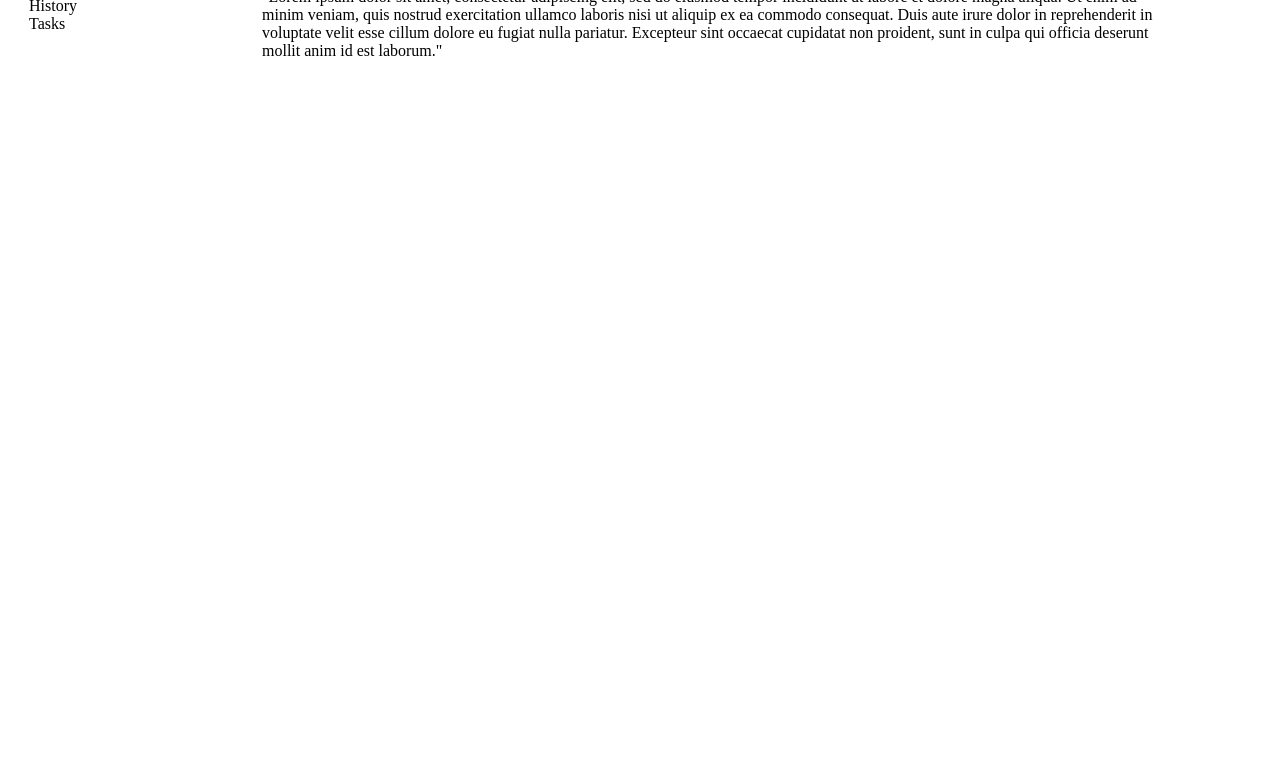
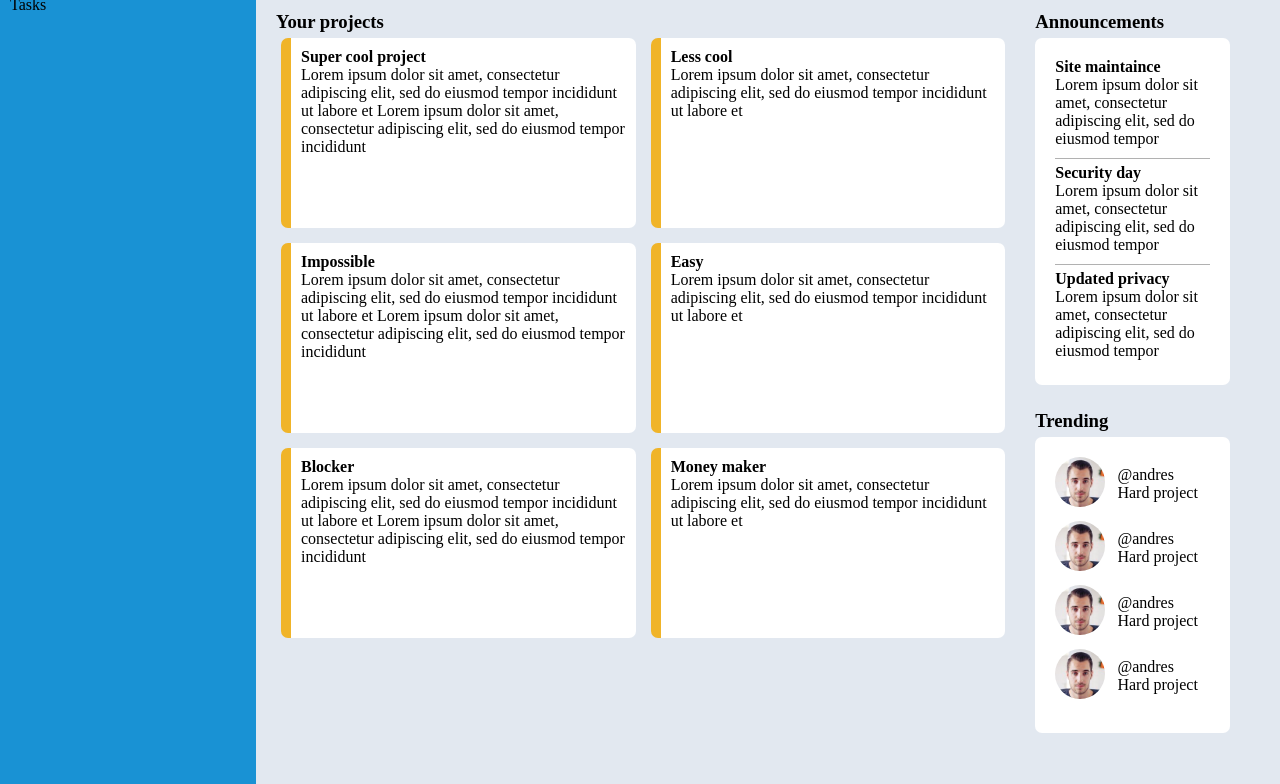
Before and after one commit to ditod1/07_dashboard, a plain HTML site: page index.html in a window 1280 px wide. Shown: the part 123-907 px from the top of the page. Before the commit the page ends 800 px from the top, so only its background shows below. Drawn offline with Linux system fonts and the light colour scheme.

Commit message:
Add specific grid layout and initial styling

```diff
--- a/index.html
+++ b/index.html
@@ -18,7 +18,7 @@
           <input type="text" name="search-bar" id="search-bar">
         </form>
         <div class="profile">
-          <h3>Morgan Oakley</h3>
+          <h4>Morgan Oakley</h4>
         </div>
       </div>
       <div class="bot">
@@ -44,10 +44,100 @@
       </ul>
     </div>
     <div class="content">
-      "Lorem ipsum dolor sit amet, consectetur adipiscing elit, sed do eiusmod tempor incididunt ut labore et dolore
-      magna aliqua. Ut enim ad minim veniam, quis nostrud exercitation ullamco laboris nisi ut aliquip ex ea commodo
-      consequat. Duis aute irure dolor in reprehenderit in voluptate velit esse cillum dolore eu fugiat nulla pariatur.
-      Excepteur sint occaecat cupidatat non proident, sunt in culpa qui officia deserunt mollit anim id est laborum."
+      <div class="projects">
+        <h3>Your projects</h3>
+        <div class="proj-content">
+          <div class="project">
+            <h4>Super cool project</h4>
+            <p>Lorem ipsum dolor sit amet, consectetur adipiscing elit, sed do eiusmod tempor incididunt ut labore et
+              Lorem ipsum dolor sit amet, consectetur adipiscing elit, sed do eiusmod tempor incididunt
+            </p>
+            <div class="opt"></div>
+          </div>
+          <div class="project">
+            <h4>Less cool</h4>
+            <p>Lorem ipsum dolor sit amet, consectetur adipiscing elit, sed do eiusmod tempor incididunt ut labore et
+            </p>
+            <div class="opt"></div>
+          </div>
+          <div class="project">
+            <h4>Impossible</h4>
+            <p>Lorem ipsum dolor sit amet, consectetur adipiscing elit, sed do eiusmod tempor incididunt ut labore et
+              Lorem ipsum dolor sit amet, consectetur adipiscing elit, sed do eiusmod tempor incididunt
+            </p>
+            <div class="opt"></div>
+          </div>
+          <div class="project">
+            <h4>Easy</h4>
+            <p>Lorem ipsum dolor sit amet, consectetur adipiscing elit, sed do eiusmod tempor incididunt ut labore et
+            </p>
+            <div class="opt"></div>
+          </div>
+          <div class="project">
+            <h4>Blocker</h4>
+            <p>Lorem ipsum dolor sit amet, consectetur adipiscing elit, sed do eiusmod tempor incididunt ut labore et
+              Lorem ipsum dolor sit amet, consectetur adipiscing elit, sed do eiusmod tempor incididunt
+            </p>
+            <div class="opt"></div>
+          </div>
+          <div class="project">
+            <h4>Money maker</h4>
+            <p>Lorem ipsum dolor sit amet, consectetur adipiscing elit, sed do eiusmod tempor incididunt ut labore et
+            </p>
+            <div class="opt"></div>
+          </div>
+        </div>
+      </div>
+      <div class="announcements">
+        <h3>Announcements</h3>
+        <div class="announce-cont">
+          <div class="announce">
+            <h4>Site maintaince</h4>
+            <p>Lorem ipsum dolor sit amet, consectetur adipiscing elit, sed do eiusmod tempor</p>
+          </div>
+          <div class="announce">
+            <h4>Security day</h4>
+            <p>Lorem ipsum dolor sit amet, consectetur adipiscing elit, sed do eiusmod tempor</p>
+          </div>
+          <div class="announce">
+            <h4>Updated privacy</h4>
+            <p>Lorem ipsum dolor sit amet, consectetur adipiscing elit, sed do eiusmod tempor</p>
+          </div>
+        </div>
+      </div>
+      <div class="trending">
+        <h3>Trending</h3>
+        <div class="users-cont">
+          <div class="user">
+            <a href="#"><img src="./img/user1.jpg" alt="User Image"></a>
+            <div class="user-info">
+              <p>@andres</p>
+              <p>Hard project</p>
+            </div>
+          </div>
+          <div class="user">
+            <a href="#"><img src="./img/user1.jpg" alt="User Image"></a>
+            <div class="user-info">
+              <p>@andres</p>
+              <p>Hard project</p>
+            </div>
+          </div>
+          <div class="user">
+            <a href="#"><img src="./img/user1.jpg" alt="User Image"></a>
+            <div class="user-info">
+              <p>@andres</p>
+              <p>Hard project</p>
+            </div>
+          </div>
+          <div class="user">
+            <a href="#"><img src="./img/user1.jpg" alt="User Image"></a>
+            <div class="user-info">
+              <p>@andres</p>
+              <p>Hard project</p>
+            </div>
+          </div>
+        </div>
+      </div>
     </div>
   </div>
 </body>
--- a/style.css
+++ b/style.css
@@ -6,12 +6,12 @@
 .main-cont {
   display: grid;
   grid-template-columns: 1fr 4fr;
-  padding: 10px;
   box-sizing: border-box;
 }
 
 .header {
-  padding: 7px;
+  padding: 20px 30px 0px 40px;
+  margin-bottom: 10px;
   grid-column: 2/3;
 }
 
@@ -20,18 +20,19 @@
   justify-content: space-between;
   align-items: center;
   margin-bottom: 20px;
-  padding-right: 120px;
+  padding-right: 60px;
 }
 
 .header .bot {
   display: flex;
   justify-content: space-between;
   align-items: center;
-  padding-right: 100px;
+  padding-right: 40px;
 }
 
 .sidebar {
-  padding: 19px;
+  background-color: #1992d4;
+  padding: 10px;
   grid-row: 1/3;
 }
 
@@ -40,5 +41,83 @@
 }
 
 .content {
-  padding-right: 100px;
+  background-color: #e2e8f0;
+  padding: 20px 0px 0px 20px;
+  display: grid;
+  grid-template-columns: 3fr 1fr;
+  grid-template-rows: 1fr 1fr;
+  gap: 25px;
 }
+
+.proj-content {
+  display: grid;
+  gap: 15px;
+  padding: 5px;
+  grid-template-columns: repeat(auto-fit, minmax(250px, 1fr));
+}
+
+.projects {
+  grid-row: 1/3;
+  grid-column: 1;
+}
+
+.project {
+  height: 170px;
+  padding: 10px;
+  background-color: #ffffff;
+  border-radius: 7px;
+  border-left: 10px solid #f0b429;
+}
+
+.announce-cont,
+.users-cont {
+  background-color: #ffffff;
+  padding: 20px;
+  margin-top: 5px;
+  margin-right: 50px;
+  border-radius: 7px;
+}
+
+.announce-cont {
+  grid-row: 1;
+  grid-column: 2;
+
+}
+
+.users-cont {
+  grid-row: 2;
+  grid-column: 2;
+  display: grid;
+}
+
+.announce {
+  margin-bottom: 5px;
+  padding-bottom: 10px;
+  border-bottom: 1px solid rgb(177, 177, 177);
+}
+
+.announce:last-child {
+  border-bottom: none;
+  padding-bottom: 0px;
+}
+
+.user {
+  display: grid;
+  grid-template-columns: auto auto;
+  grid-template-rows: 1fr;
+  align-items: center;
+  margin-bottom: 10px;
+}
+
+.user img {
+  height: 50px;
+  width: auto;
+  border-radius: 50%;
+
+}
+
+.user a {}
+
+.user .name {}
+
+.user .proj {}
```
Also changed, not shown: img/user1.jpg (added).
